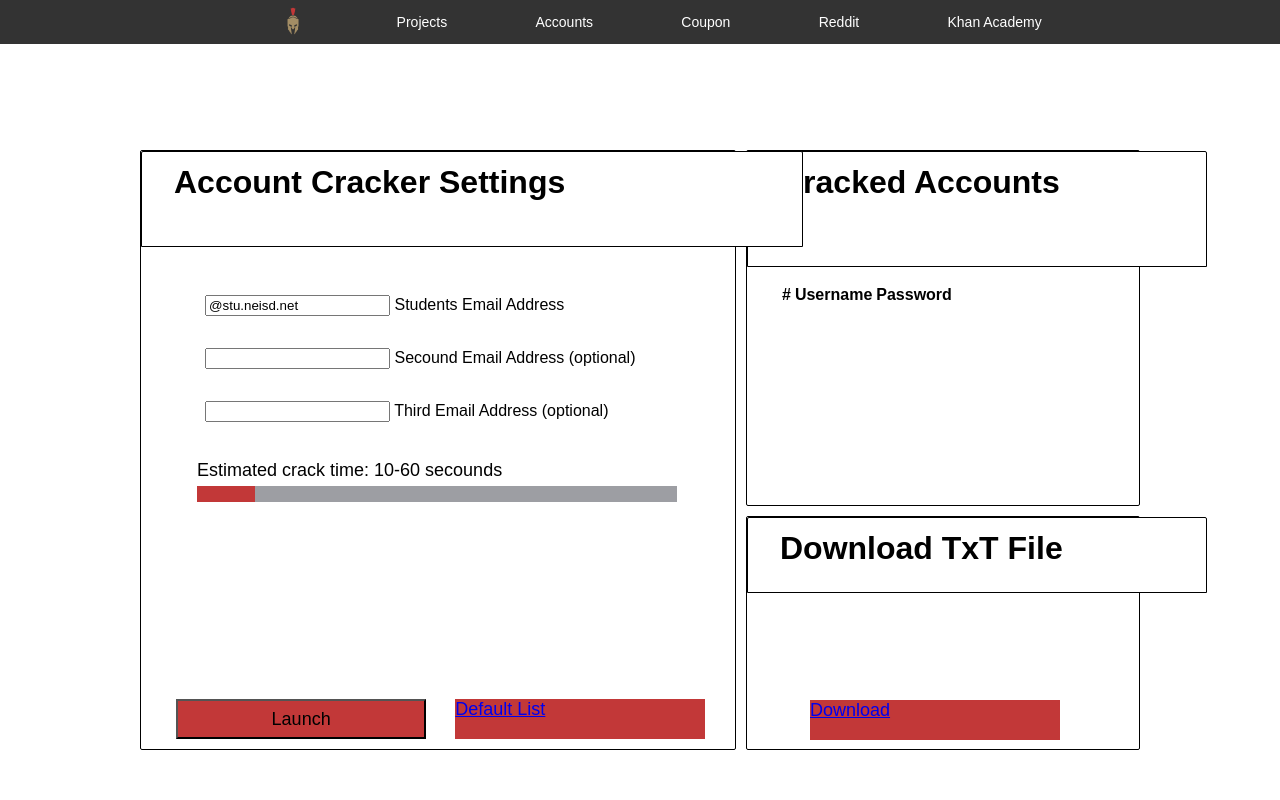
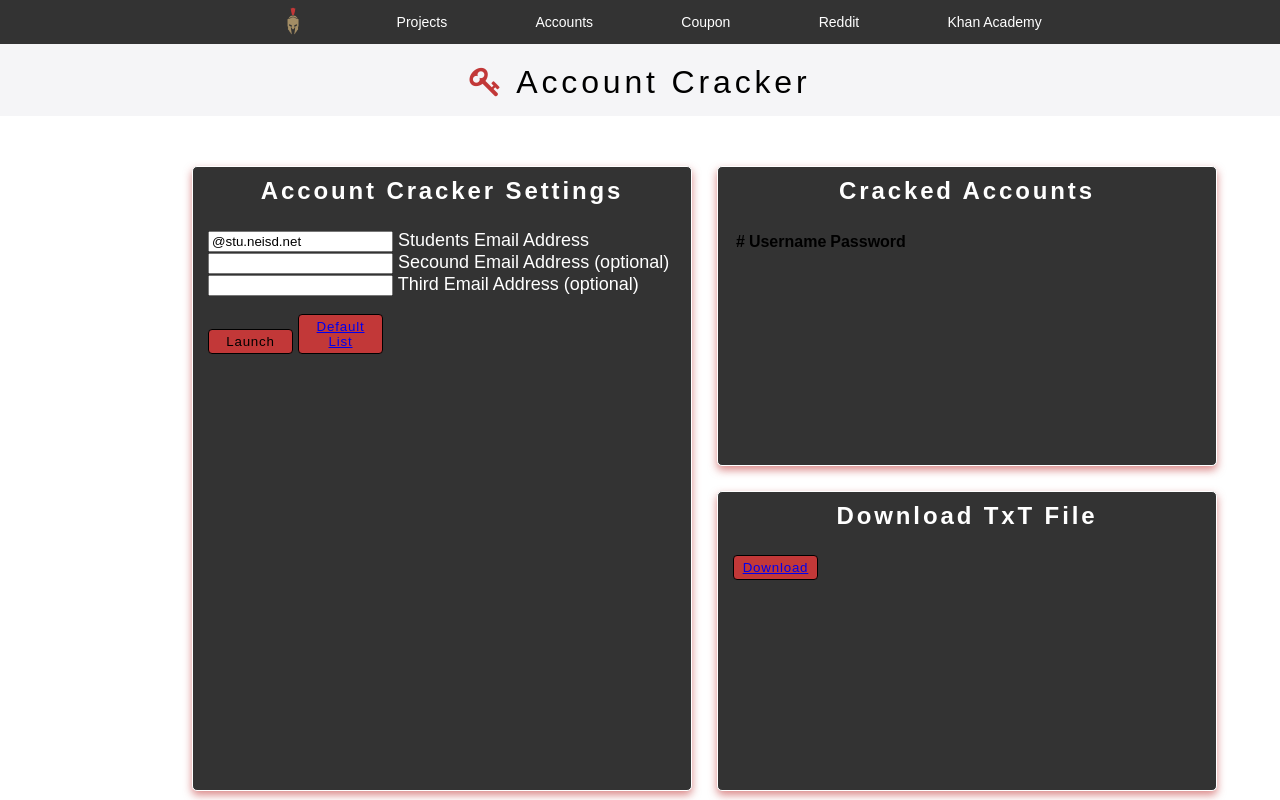
Before and after one commit to 5l1v3r1/OverflowWebsite, a Flask app: page /account in a window 1280 px wide. Run offline with Flask 2, Linux system fonts and the light colour scheme; lists and menus that the app fills with data are empty.

Commit message:
Added new transitions and tweaked card looks + started to rework/fix the accounts page

```diff
--- a/static/Styles/account.css
+++ b/static/Styles/account.css
@@ -1,125 +1,109 @@
 :root {
     --main-color: #c23838;
-        --main-color-hovered: rgba(194, 56, 56, .6);
+    --main-color-backgroud: rgba(0, 0, 0, .8);
+    --shadow-color: rgba(194, 56, 56, .6);
+    --button-color: #c23838;
 }
 
 html, body {margin: 0; height: 100%; overflow: hidden}
 
-    .container{
-        position: absolute;
-        width: 1000px;
-        height: 600px;
-        z-index: 15;
-        top: 50%;
-        left: 50%;
-        margin: -250px 0 0 -500px;
-        display: grid;
-        grid-template-columns: repeat(5, 1fr);
-        grid-template-rows: repeat(5, 1fr);
-        grid-column-gap: 10px;
-        grid-row-gap: 10px;
-        color: black;
+header {
+    margin: 0px;
+    padding: 15px 15px;
+    background-color: rgba(245,245,247, 1);
 }
 
-    .container div{
-        background-color: white;
-        border: .8px black solid;
-        padding: 1em;
+h1 {
+    position: relative;
+    left: 50%;
+    transform: translateX(-50%);
+    display: inline-block;
+    margin: 5px 0 0 0;
+    color: black;
+    font-weight: lighter;
+    letter-spacing: 0.12em;
 }
 
-    .head1, .head2, .head3 {
-        font-family: 'Courier New', Courier, monospace;
-        margin-top: -16px;
-        margin-left: -16px;
-        font-size: xx-large;
-        border-radius: 2px 2px 0 0;
+.container {
+    position: relative;
+    width: 100%; height: 100%;
+    margin: 0;
+    padding: 10px 0 0 0;
+    left: 15%;
+    top: 5%;
+
+    display: grid;
+    grid-gap: 25px;
+    grid-template-columns: 500px 500px;
+    grid-template-rows: 300px 300px;
 }
 
-    .head1 {
-        width: 596px;
-        height: 30px;
+/* ALL BOX CONTENT */
+.box {
+    background-color: var(--main-color-backgroud);
+    color: white;
+    border: 1px solid white;
+    border-radius: 5px;
+    box-shadow: 0 4px 8px 0 var(--shadow-color);
+    transition: 0.5s;
 }
 
-    .head2 {
-        width: 394px;
-        height: 50px;
+.box:hover {
+    box-shadow: 0 8px 16px 0 var(--shadow-color);
+    transform: scale(1.015);
 }
 
-    .head3 {
-        width: 394px;
-        height: 10px;
+.content {
+    padding: 15px;
+    font-size: 18px;
 }
 
-    .head1 h2 {
-        margin: -20px auto;
-        font-size: xx-large;
+.box.one {
+    grid-row: 1/3;
 }
 
-    .head2 h2 {
-        margin: -20px auto;
-        font-size: xx-large;
+.box.two {
 }
 
-    .head3 h2 {
-        margin: -20px auto;
-        font-size: xx-large;
-        height: 400px;
+.box.three {
+    grid-column: 2/3;
 }
 
-    .progress, .progress h6 {
-        top: -180px;
+.header {
+    background-color: transparent;
+    text-align: center;
+    padding: 0;
+    margin: 0;
 }
 
-    .waves-effect, .btn {
-        background-color: var(--main-color);
+h2 {
+    padding: 0px;
+    margin: 10px;
+    letter-spacing: 0.12em;
+}
+
+.btn {
+    padding: 4px;
+    width: 85px;
+    background-color: var(--button-color);
+    border: 1px solid black;
+    border-radius: 4px;
+    transition-duration: 1s;
+    letter-spacing: 0.06em;
 }
 
 .btn:hover {
-        background-color: var(--main-color-hovered);
+    transform: scale(1.1);
 }
 
-    .row, .row.top, .input-field.col.s12 { border: none;}
-    .input-field.inline { border: none; }
+.input-field {
 
-    .box1, .box2, .box3 {
-        border-radius: 2px;
-        -webkit-transition: -webkit-box-shadow .25s;
-        transition: -webkit-box-shadow .25s;
-        transition: box-shadow .25s;
-        transition: box-shadow .25s, -webkit-box-shadow .25s;
 }
 
-    .box1 { grid-area: 1 / 1 / 6 / 4;   position: relative;}
-    .box2 { grid-area: 1 / 4 / 4 / 6;}
-    .box3 { grid-area: 4 / 4 / 6 / 6; }
+.table {
 
-    .my-custom-scrollbar {
-        border: 0 none;
-        position: relative;
-        top: 0px;
-        height: 290px;
-        overflow: auto;
-    }
-    .table-wrapper-scroll-y { display: block;}
-
-    .launch-reddit {
-        position: absolute;
-        display: inline-block;
-        bottom: 10;
-        right: 50%;
-        transform: translateX(50%);
-        font-size: large;
-        height: 40;
-        width: 250;
 }
 
-    progress {   background: crimson; }
-    progress::-webkit-progress-value { background: var(--main-color);}
-    progress::-webkit-progress-bar { background: #9D9EA3 ;}
-    .progresslabel {
-        font-family: "Arial";
-        position: relative;
-        left: 40px;
-        top: -26px;
-        font-size: large;
+.table-wrapper {
+
 }
--- a/templates/account.html
+++ b/templates/account.html
@@ -3,59 +3,47 @@
 {% block content %}
 
 <link rel="stylesheet" type="text/css" href="/static/Styles/account.css"/>
+<link rel="stylesheet" href="https://cdnjs.cloudflare.com/ajax/libs/font-awesome/4.7.0/css/font-awesome.min.css">
 <title>NEISD Cracker</title>
 
-<script>
-    window.setInterval("update_bar()", 600);
-    function update_bar()
-    {
-        if (document.getElementById("bar").value == 100)
-            document.getElementById("bar").value = 1;
-
-        document.getElementById("bar").value = document.getElementById("bar").value + 1;
-    }
-</script>
+<header>
+  <h1>
+      <a href="https://skyward.neisd.net/StudentSTS/"><span style="color: #c23838;"><i href="https://skyward.neisd.net/StudentSTS/" class="fa fa-key" aria-hidden="true"></i></span></a></li>
+      Account Cracker
+  </h1>
+</header>
 
 <div class="container">
-    <div class="box1">
-        <div class="head1">
+    <div class="box one">
+        <div class="header">
             <h2>Account Cracker Settings</h2>
         </div>
+        <div class="content">
           <form method="POST">
-            <button class="waves-effect waves-light btn" type="submit" name="action" style="height: 40; width: 250;  position: absolute; bottom: 10; right: 52%; font-size: large;">Launch</button>
-            <div class="row top">
-                <form class="col s12">
-                  <div class="row top">
-                    <div class="input-field col s12">
+            <div class="input-field">
               <input id="email" type="email" class="validate" name="email1" autocomplete="off" value="@stu.neisd.net">
               <label for="email">Students Email Address</label>
-                      <span class="helper-text" data-error="Invalid Email" data-success=""></span>
             </div>
-                    <div class="input-field col s12">
+            <div class="input-field">
                 <input id="email2" type="email" class="validate" name="email2" autocomplete="off">
                 <label for="email2">Secound Email Address (optional)</label>
-                        <span class="helper-text" data-error="Invalid Email" data-success=""></span>
             </div>
-                    <div class="input-field col s12">
+            <div class="input-field">
                 <input id="email3" type="email" class="validate" name="email3" autocomplete="off">
                 <label for="email3">Third Email Address (optional)</label>
-                        <span class="helper-text" data-error="Invalid Email" data-success=""></span>
+            </div>
+          </form>
+          <button class="btn" type="submit" name="action">Launch</button>
+          <button class="btn"><a href="/default-accounts">Default List</a></button>
         </div>
     </div>
-                </form>
-              </div>
-        </form>
-        <progress id="bar" value="1" max="100" data-label="Test" style="position: absolute; left: 9.5%; width: 480px;"></progress>
-        <span class="progresslabel"><span id='proglabel'>Estimated crack time: 10-60 secounds </span></span>
-        <a href="/default-accounts" class="waves-effect waves-light btn" style="height: 40; width: 250;  position: absolute; bottom: 10; right: 5%; font-size: large;">Default List</a>
-    </div>
-    <div class="box2">
-        <div class="head2">
+    <div class="box two">
+        <div class="header">
             <h2>Cracked Accounts</h2>
         </div>
-        <div class="table-wrapper-scroll-y my-custom-scrollbar" style="border: none; background-color: transparent;">
-
-            <table class="table table-bordered table-striped mb-0">
+        <div class="content">
+          <div class="table-wrapper">
+            <table class="table">
               <thead>
                 <tr>
                   <th scope="col">#</th>
@@ -73,13 +61,15 @@
                 {% endfor %}
               </tbody>
             </table>
-
           </div>
         </div>
-    <div class="box3">
-        <div class="head3">
+    </div>
+    <div class="box three">
+        <div class="header">
             <h2>Download TxT File</h2>
-            <a href="/generated-accounts" class="waves-effect waves-light btn" style="height: 40; width: 250;  position: absolute; bottom: 10; left: 67%; font-size: large;">Download</a>
+        </div>
+        <div class="content">
+          <button class="btn"><a href="/generated-accounts">Download</a></button>
         </div>
     </div>
 </div>
--- a/templates/github.html
+++ b/templates/github.html
@@ -20,7 +20,9 @@
                 <p>{{dict.description}}</p>
             </div>
             <div class="card-action">
-                <a href="https://github.com{{dict.link}}">Visit Repo</a>
+                <div class="btn">
+                    <a href="https://github.com{{dict.link}}">Visit Repo</a>
+                </div>
             </div>
         </div>
     </div>
```
Also changed, not shown: static/Styles/github.css (+10 -6 lines). Lines whose indentation alone changed are shown as unchanged.
